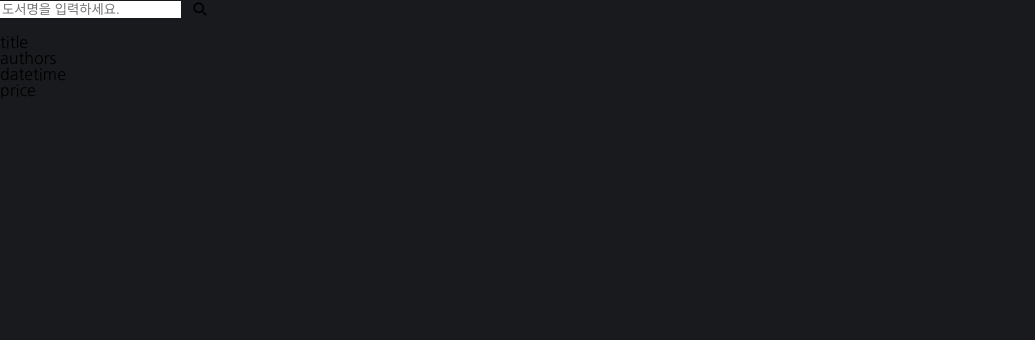
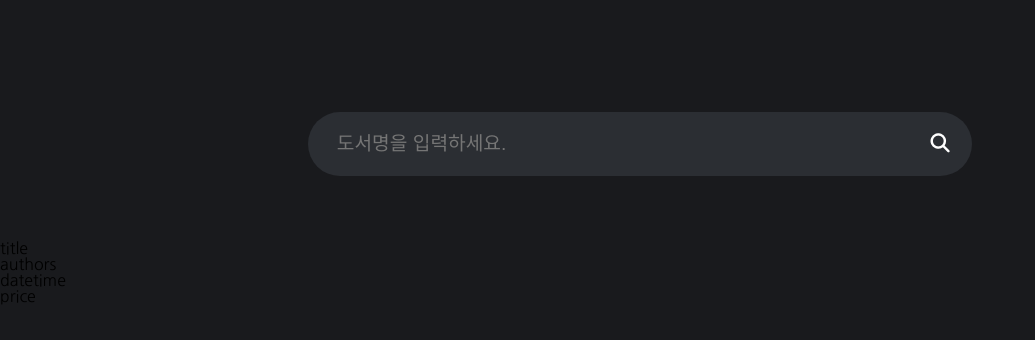
Before and after one commit to dxvmxdx/portfolio-js-api, a website built with Vite: page index.html in a window 1280 px wide. Shown: the whole page, without its empty margins (0-1035 px from the left). Built offline with nearby package versions, Linux system fonts and the light colour scheme.

Commit message:
feat: header styling

```diff
--- a/index.html
+++ b/index.html
@@ -10,9 +10,13 @@
   </head>
   <body>
     <header>
-      <form>
-        <input type="text" placeholder="도서명을 입력하세요." />
-        <button>
+      <form class="search">
+        <input
+          class="search__input"
+          type="text"
+          placeholder="도서명을 입력하세요."
+        />
+        <button class="search__button">
           <i class="fa-solid fa-magnifying-glass"></i>
         </button>
       </form>
--- a/src/style.css
+++ b/src/style.css
@@ -31,3 +31,35 @@ button {
   outline: 0;
   cursor: pointer;
 }
+
+/* Header */
+header {
+  margin: 7rem 0 3rem;
+}
+
+.search {
+  display: flex;
+  justify-content: center;
+  align-items: center;
+}
+
+.search__input {
+  width: 600px;
+  height: 4rem;
+  padding: 0.8rem 1.8rem;
+  border-top-left-radius: 2rem;
+  border-bottom-left-radius: 2rem;
+  background-color: var(--color-secondary);
+  font-size: 1.2rem;
+  color: var(--color-text);
+}
+
+.search__button {
+  width: 4rem;
+  height: 4rem;
+  border-top-right-radius: 2rem;
+  border-bottom-right-radius: 2rem;
+  background-color: var(--color-secondary);
+  font-size: 1.2rem;
+  color: var(--color-text);
+}
```
